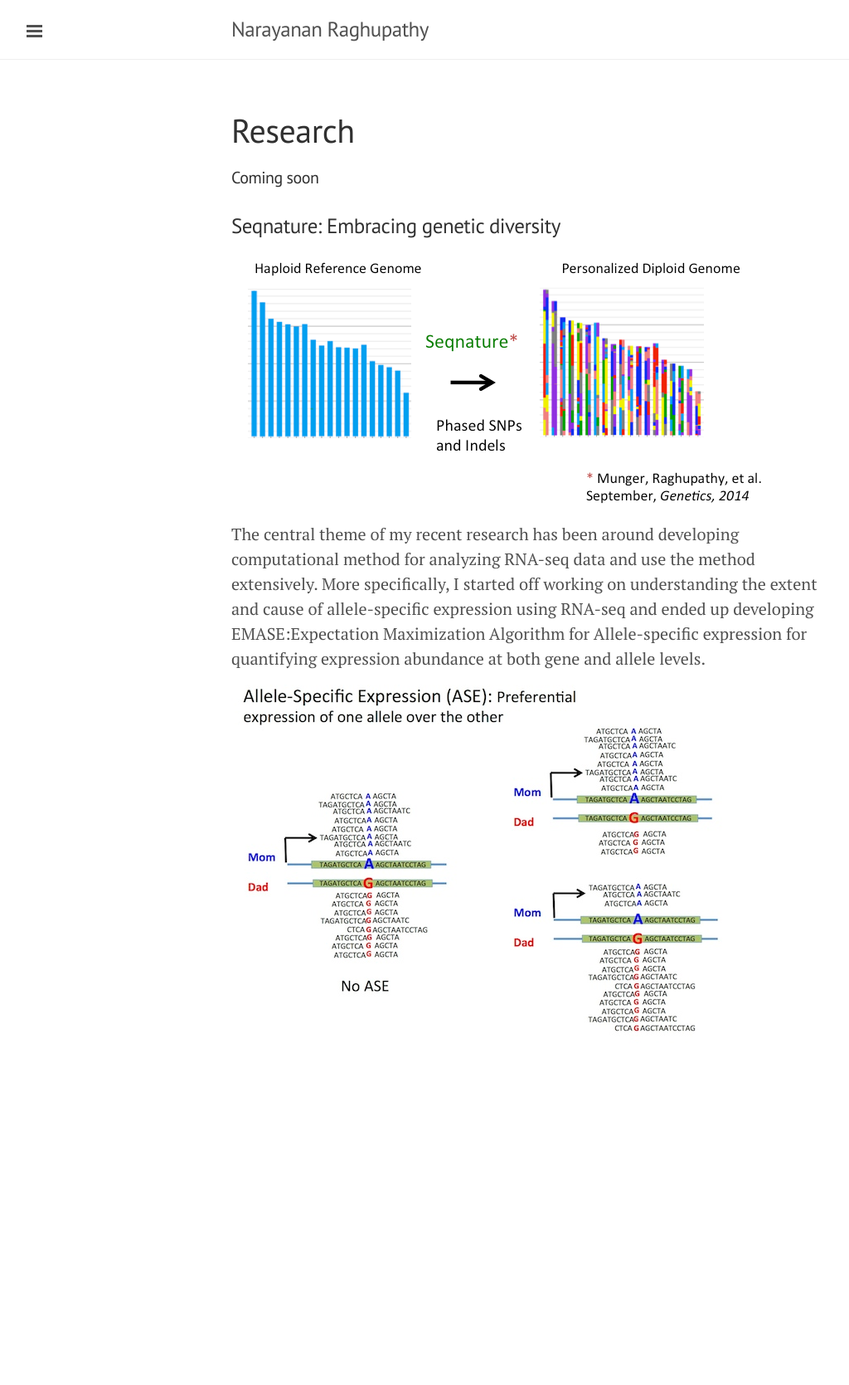
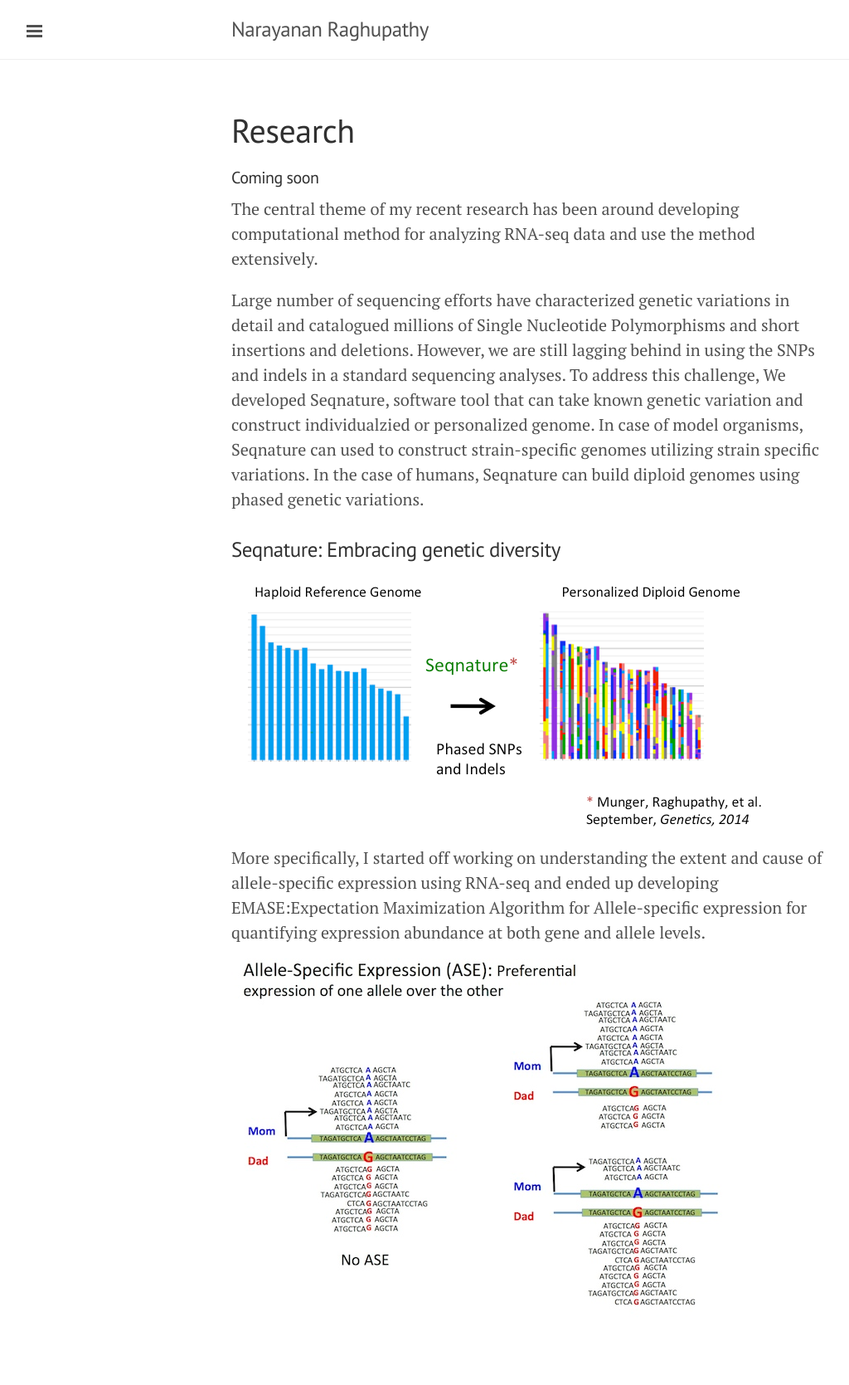
Before and after one commit to narayananr/narayananr.github.io, a Jekyll site: the page built from research.md, in a window 1280 px wide. Shown: the whole page at 83% size, without its empty margins (1-1025 px from the left). Built offline with Jekyll 4.4.1, drawn with Linux system fonts in a browser that asks for light colours; Markdown is read by kramdown in place of the engine named in the settings; before the commit the page ends 1339 px from its top, so only the background shows below that.

Commit message:
added blurb about seqnature

```diff
--- a/research.md
+++ b/research.md
@@ -4,7 +4,11 @@ title: Research
 ---
 
 ##### Coming soon
+The central theme of my recent research has been around developing computational method for analyzing RNA-seq data and use the method extensively.
+
+Large number of sequencing efforts have characterized genetic variations in detail and catalogued millions of Single Nucleotide Polymorphisms and short insertions and deletions. However, we are still lagging behind in using the SNPs and indels in a standard sequencing analyses. To address this challenge, We developed Seqnature, software tool that can take known genetic variation and construct individualzied or personalized genome. In case of model organisms, Seqnature can used to construct strain-specific genomes utilizing strain specific variations. In the case of humans, Seqnature can build diploid genomes using phased genetic variations.
+
 ### Seqnature: Embracing genetic diversity
 ![Seqnature](/public/images/seqnature-personalized-genome.png)
-The central theme of my recent research has been around developing computational method for analyzing RNA-seq data and use the method extensively. More specifically, I started off working on understanding the extent and cause of allele-specific expression using RNA-seq and ended up developing EMASE:Expectation Maximization Algorithm for Allele-specific expression for quantifying expression abundance at both gene and allele levels.
+More specifically, I started off working on understanding the extent and cause of allele-specific expression using RNA-seq and ended up developing EMASE:Expectation Maximization Algorithm for Allele-specific expression for quantifying expression abundance at both gene and allele levels.
 ![ASE](/public/images/ASE-cartoon.jpg)
```
